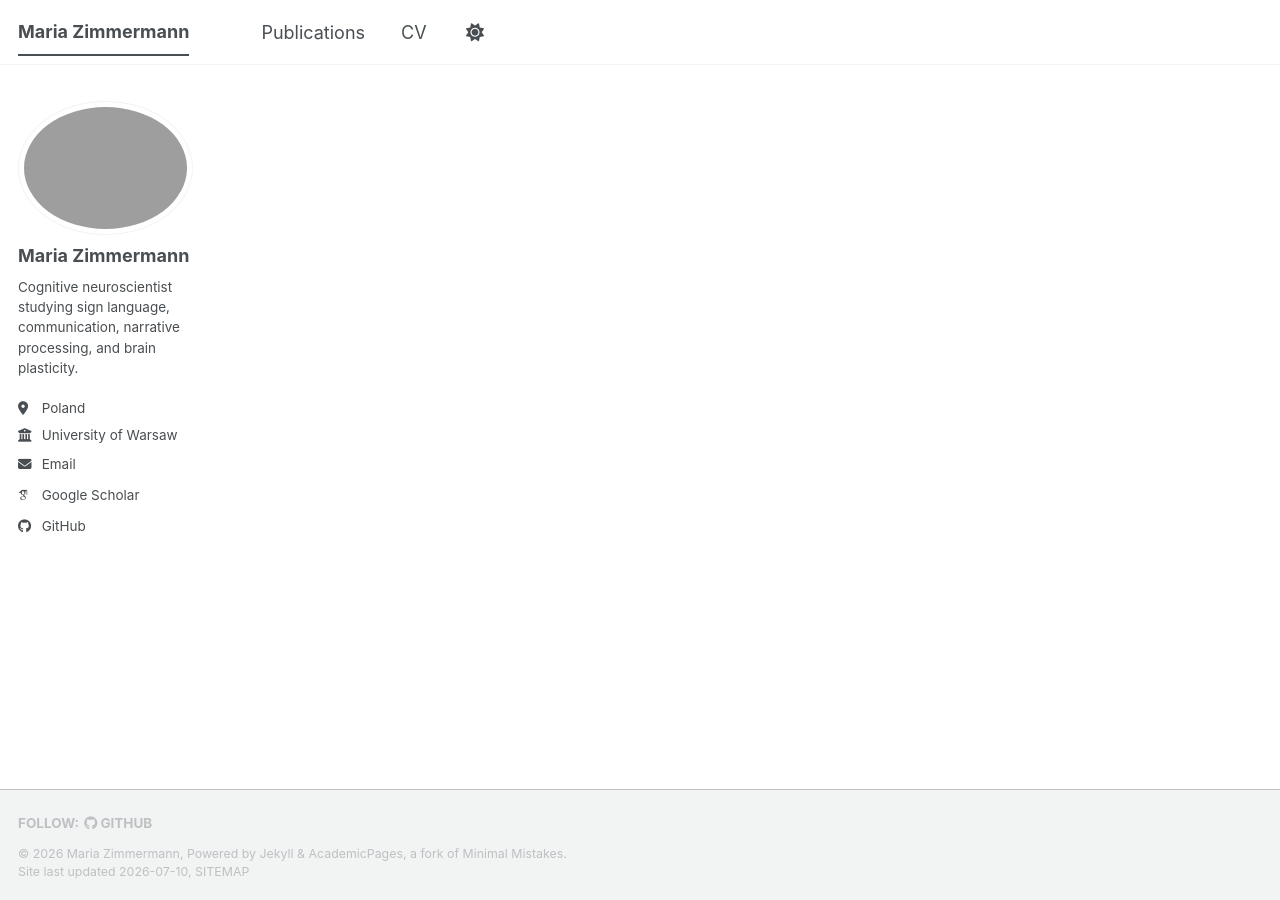
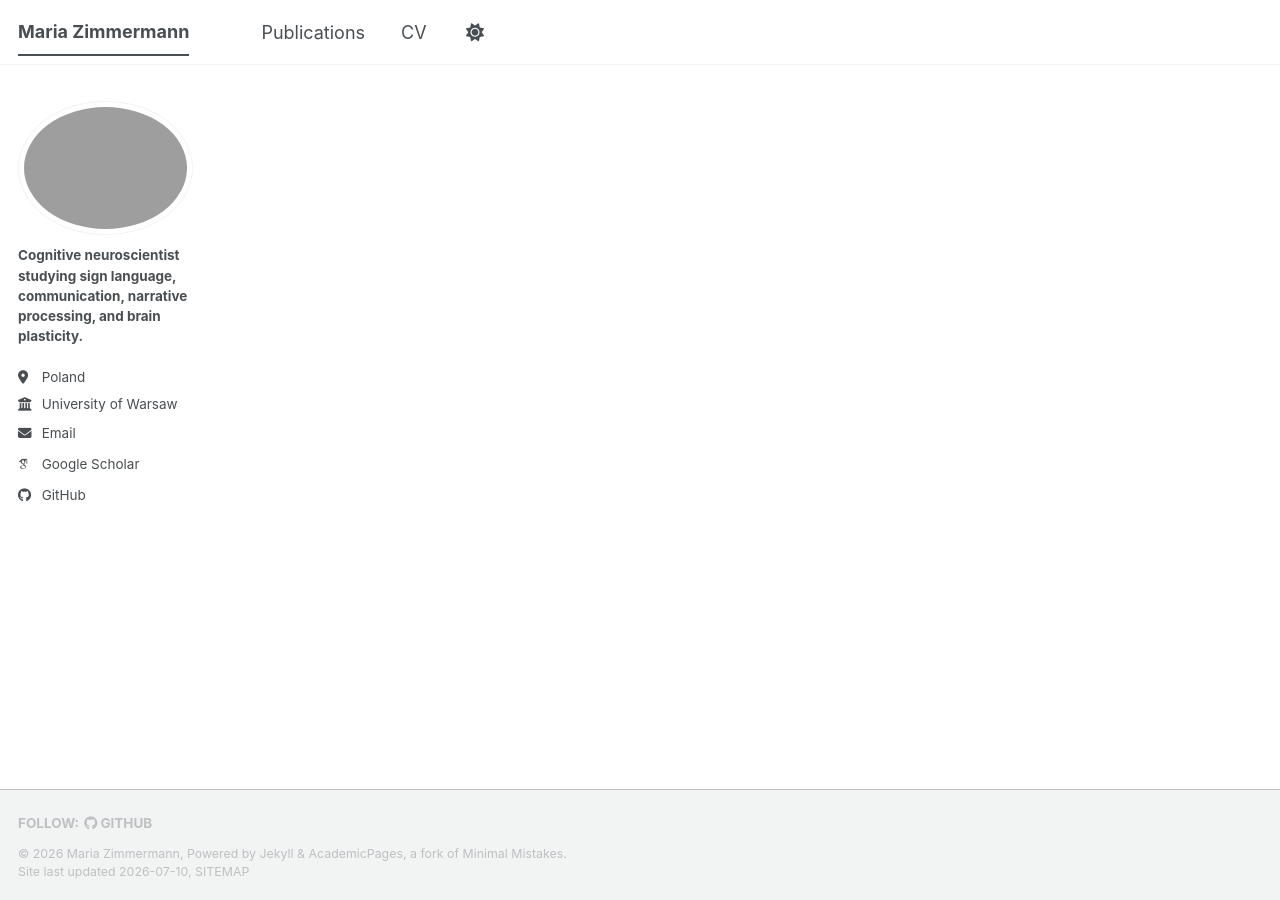
Before and after one commit to MariaZofiaZimmermann/mariazofiazimmermann.github.io, a Jekyll site: the page built from _pages/about.md, in a window 1280 px wide. Built offline with Jekyll 4.4.1, drawn with Linux system fonts in a browser that asks for light colours; some web fonts are replaced; a script bundle is joined from its source files by our own code; library files that are not in the unit come from our copies.

Commit message:
Update author-profile.html

```diff
--- a/_includes/author-profile.html
+++ b/_includes/author-profile.html
@@ -15,7 +15,7 @@
   </div>
 
   <div class="author__content">
-    <h3 class="author__name">{{ author.name }}</h3>
+    <h3 class="author__name">
     {% if author.pronouns %}<p class="author__pronouns">{{ author.pronouns }}</p>{% endif %}
     {% if author.bio %}<p class="author__bio">{{ author.bio }}</p>{% endif %}
   </div>
```
